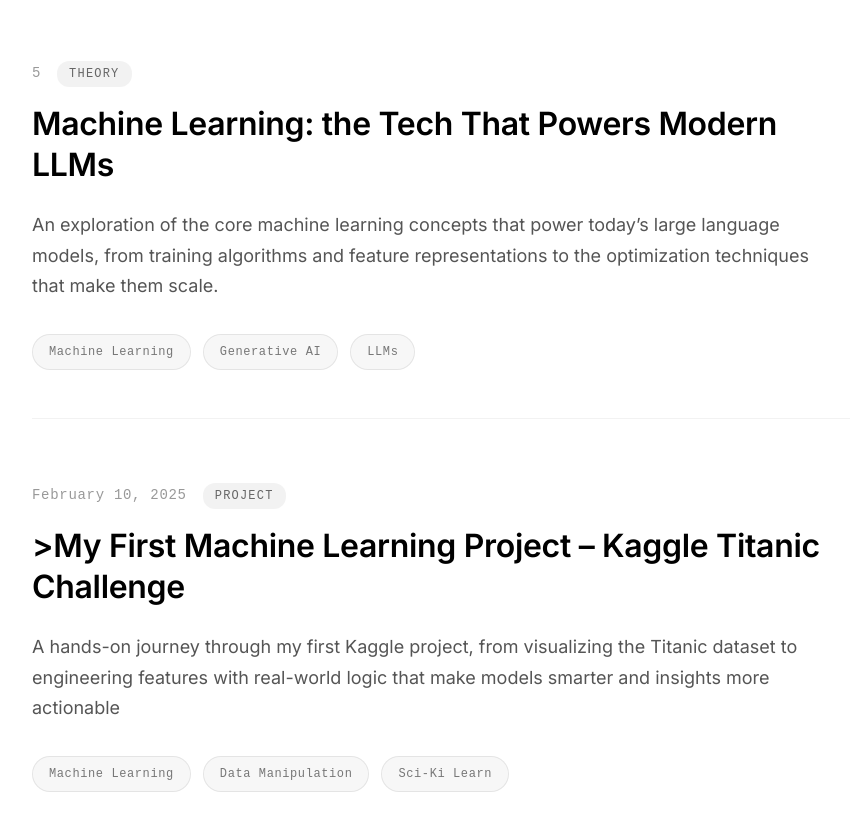
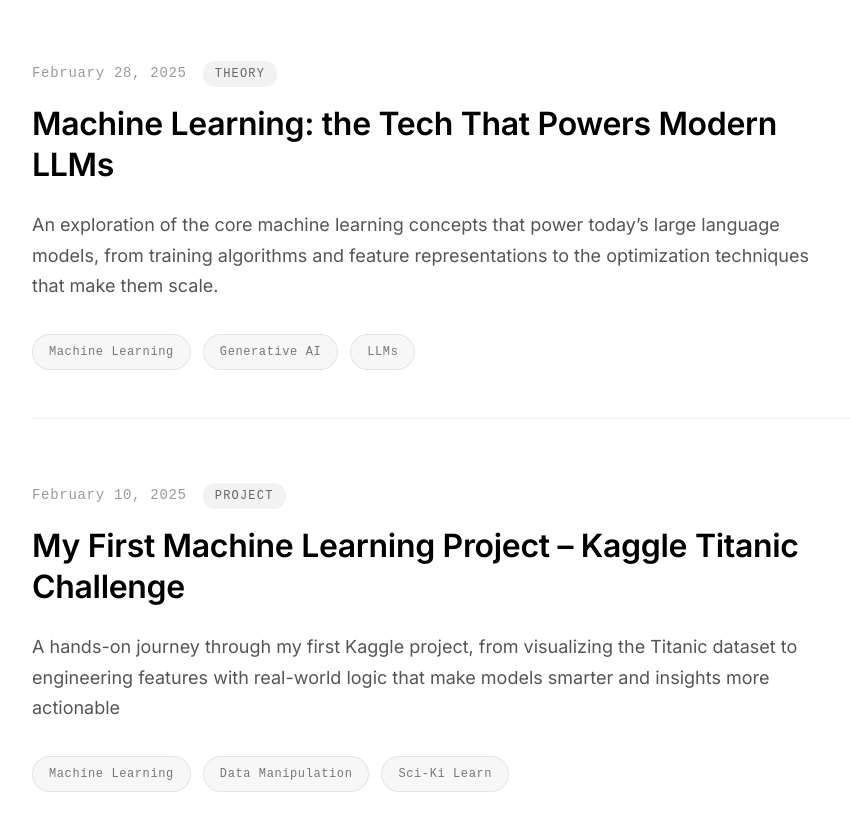
Before and after one commit to kylelcc/kylelcc.github.io, a plain HTML site: page blog.html in a window 1280 px wide. Shown: the part 1063-1893 px from the top of the page, without its empty margins (140-990 px from the left). Drawn offline with nearby package versions, Linux system fonts and the light colour scheme; a web font is replaced by a local one.

Commit message:
Update blog.html

```diff
--- a/blog.html
+++ b/blog.html
@@ -112,7 +112,7 @@
         <article class="blog-post">
           <div class="blog-post-content">
             <div class="blog-post-meta">
-              <time class="blog-post-date">5</time>
+              <time class="blog-post-date">February 28, 2025</time>
               <span class="blog-post-category">Theory</span>
             </div>
             <h2 class="blog-post-title">
@@ -137,7 +137,7 @@
               <span class="blog-post-category">Project</span>
             </div>
             <h2 class="blog-post-title">
-              <a href="blog-post-1.html">>My First Machine Learning Project – Kaggle Titanic Challenge</a>
+              <a href="blog-post-1.html">My First Machine Learning Project – Kaggle Titanic Challenge</a>
             </h2>
             <p class="blog-post-excerpt">
               A hands-on journey through my first Kaggle project, from visualizing the Titanic dataset to engineering features with real-world logic that make models smarter and insights more actionable
```
